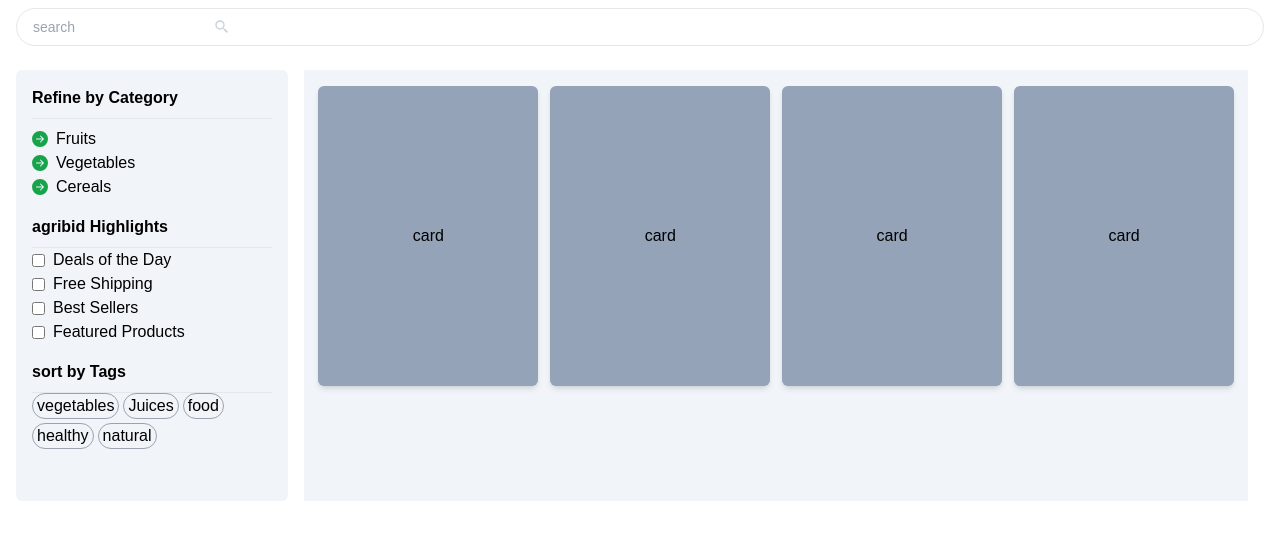
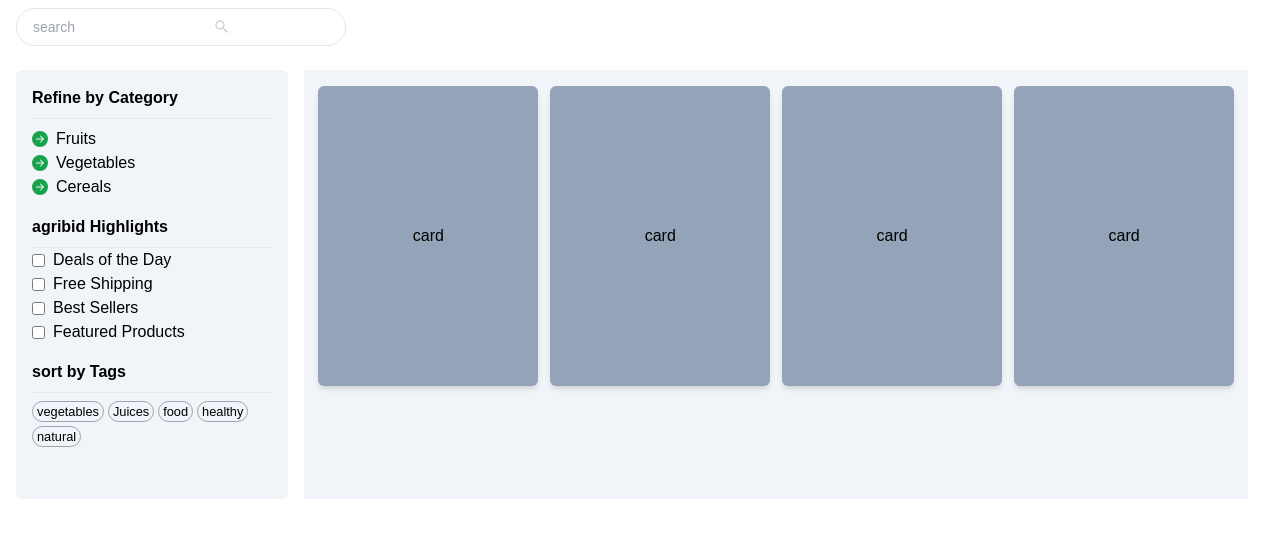
Before and after one commit to kennedybabu/agribid, a React (Create React App) app: page /products-list in a window 1280 px wide. Shown: the part 216-756 px from the top of the page. Built offline with nearby package versions, Linux system fonts and the light colour scheme; the HTML template or start-up script is replaced by a standard one.

Commit message:
style the productslist componet

```diff
--- a/src/pages/ProductsList.jsx
+++ b/src/pages/ProductsList.jsx
@@ -9,9 +9,9 @@ const ProductsList = () => {
 
       </div>
       <div className="px-4">
-        <div className='w-full px-4 flex items-center py-2 border bottom-2 my-6 rounded-[25px]'>
+        <div className='w-full md:w-[330px] px-4 flex items-center py-2 border bottom-2 my-6 rounded-[25px]'>
           <input type="text" placeholder='search' className='borderless text-sm' />
-          <BiSearchAlt2 className='text-[#ced4da]'/>
+          <BiSearchAlt2 className='text-[#ced4da] cursor-pointer'/>
         </div>
         <div className='w-full flex  flex-row'>
             <div className="hidden lg:flex p-4 flex-col w-[350px] side-bar  bg-slate-100 rounded-md">
@@ -46,26 +46,28 @@ const ProductsList = () => {
                   <div className='w-full my-4'>
                       <h3 className='mb-2 font-bold'>sort by <span>Tags</span></h3>
                       <hr />
-                      <div className="w-full flex flex-wrap">
-                        <div className='border mb-1 rounded-[25px] mr-1 border-gray-400  px-1 cursor-pointer hover:bg-green-600 hover:text-white'>vegetables</div>
-                        <div className='border mb-1 rounded-[25px] mr-1 border-gray-400  px-1 cursor-pointer hover:bg-green-600 hover:text-white'>Juices</div>
-                        <div className='border mb-1 rounded-[25px] mr-1 border-gray-400  px-1 cursor-pointer hover:bg-green-600 hover:text-white'>food</div>
-                        <div className='border mb-1 rounded-[25px] mr-1 border-gray-400  px-1 cursor-pointer hover:bg-green-600 hover:text-white'>healthy</div>
-                        <div className='border mb-1 rounded-[25px] mr-1 border-gray-400  px-1 cursor-pointer hover:bg-green-600 hover:text-white'>natural</div>
+                      <div className="w-full flex flex-wrap mt-2">
+                        <small className='border mb-1 rounded-[25px] mr-1 border-gray-400  px-1 cursor-pointer hover:bg-green-600 hover:text-white'>vegetables</small>
+                        <small className='border mb-1 rounded-[25px] mr-1 border-gray-400  px-1 cursor-pointer hover:bg-green-600 hover:text-white'>Juices</small>
+                        <small className='border mb-1 rounded-[25px] mr-1 border-gray-400  px-1 cursor-pointer hover:bg-green-600 hover:text-white'>food</small>
+                        <small className='border mb-1 rounded-[25px] mr-1 border-gray-400  px-1 cursor-pointer hover:bg-green-600 hover:text-white'>healthy</small>
+                        <small className='border mb-1 rounded-[25px] mr-1 border-gray-400  px-1 cursor-pointer hover:bg-green-600 hover:text-white'>natural</small>
                       </div>
                   </div>
                 </div>
             </div>
             <div className='bg-slate-100 w-full mx-4'>
-              <div className="h-full py-2 px-2 w-full flex flex-col md:grid md:grid-cols-2 lg:grid-cols-4">
+              <div className="h-full py-2 px-2 w-full flex flex-col md:grid md:grid-cols-3 lg:grid-cols-4">
                   <div className="product mt-2 w-[220px] mx-auto shadow-md rounded-md h-[300px] bg-slate-400 flex flex-col items-center justify-center">
                       <p>card</p>
                   </div>
                   <div className="product  my-2 w-[220px] mx-auto shadow-md rounded-md h-[300px] bg-slate-400 flex flex-col items-center justify-center">
                       <p>card</p>
-                  </div><div className="product my-2 w-[220px] mx-auto shadow-md rounded-md h-[300px] bg-slate-400 flex flex-col items-center justify-center">
+                  </div>
+                  <div className="product my-2 w-[220px] mx-auto shadow-md rounded-md h-[300px] bg-slate-400 flex flex-col items-center justify-center">
                       <p>card</p>
-                  </div><div className="product  my-2 w-[220px] mx-auto shadow-md rounded-md h-[300px] bg-slate-400 flex flex-col items-center justify-center">
+                  </div>
+                  <div className="product  my-2 w-[220px] mx-auto shadow-md rounded-md h-[300px] bg-slate-400 flex flex-col items-center justify-center">
                       <p>card</p>
                   </div>
               </div>
```
